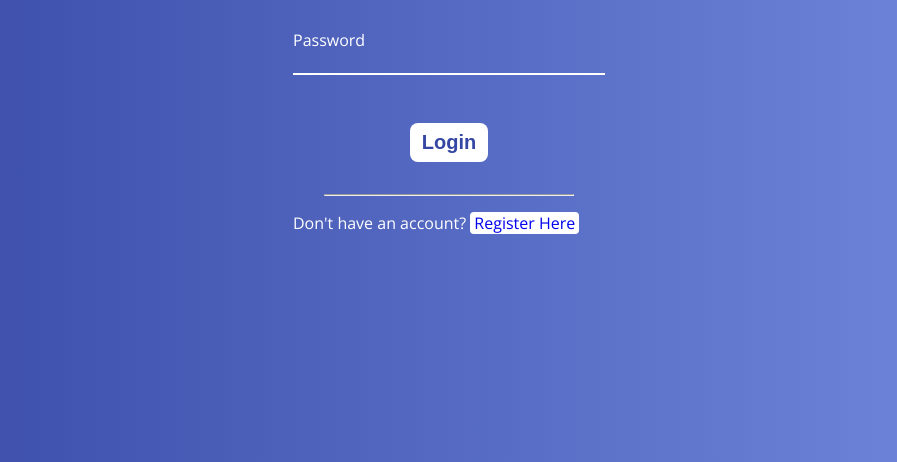
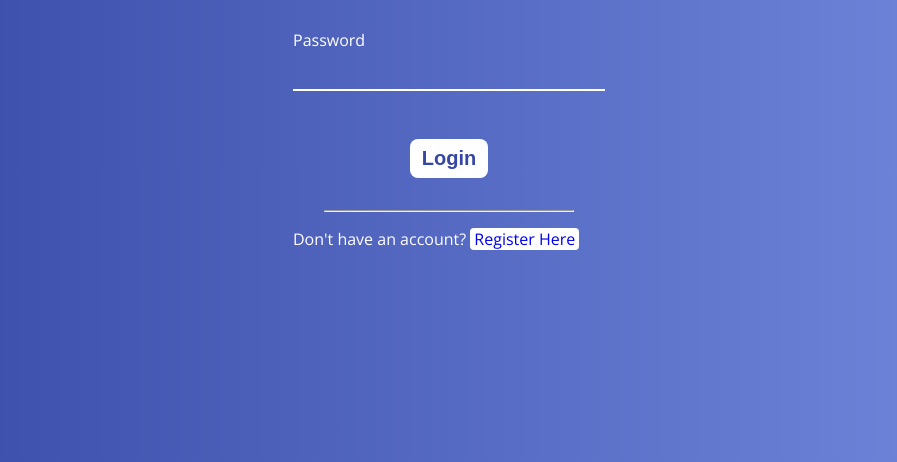
Before and after one commit to obumnwabude/tusbong, a plain HTML site: page public/login.html in a window 1280 px wide. Shown: the part 338-800 px from the top of the page, without its empty margins (191-1088 px from the left). Drawn offline with nearby package versions, Linux system fonts and the light colour scheme; some packages are replaced by stand-ins of ours; no server answers.

Commit message:
remove outline in inputs and increase vertical spacing in them

```diff
--- a/public/assets/css/airtime.css
+++ b/public/assets/css/airtime.css
@@ -30,8 +30,10 @@ form {
   border-right: none;
   border-bottom: 2px solid var(--primary-700);
   margin-bottom: 32px;
-  height: 16px;
+  height: 32px;
+  line-height: 32px;
   font-size: 1rem;
+  outline: 0;
 }
 
 .form-inputs input:focus-within + label {
--- a/public/assets/css/login.css
+++ b/public/assets/css/login.css
@@ -19,8 +19,10 @@ header h1 {
   border-right: none;
   border-bottom: 2px solid var(--primary-700);
   margin-bottom: 32px;
-  height: 16px;
+  height: 32px;
+  line-height: 32px;
   font-size: 1rem;
+  outline: 0;
 }
 
 .form-inputs label {
```
